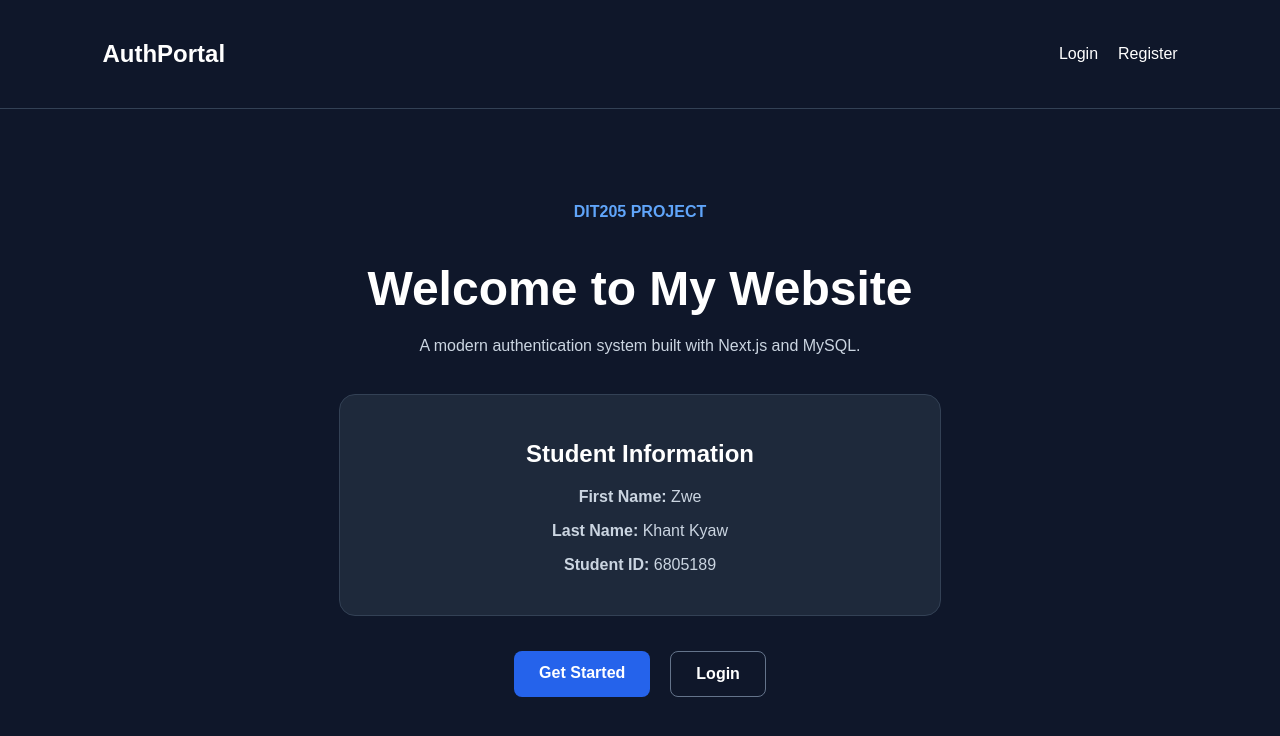
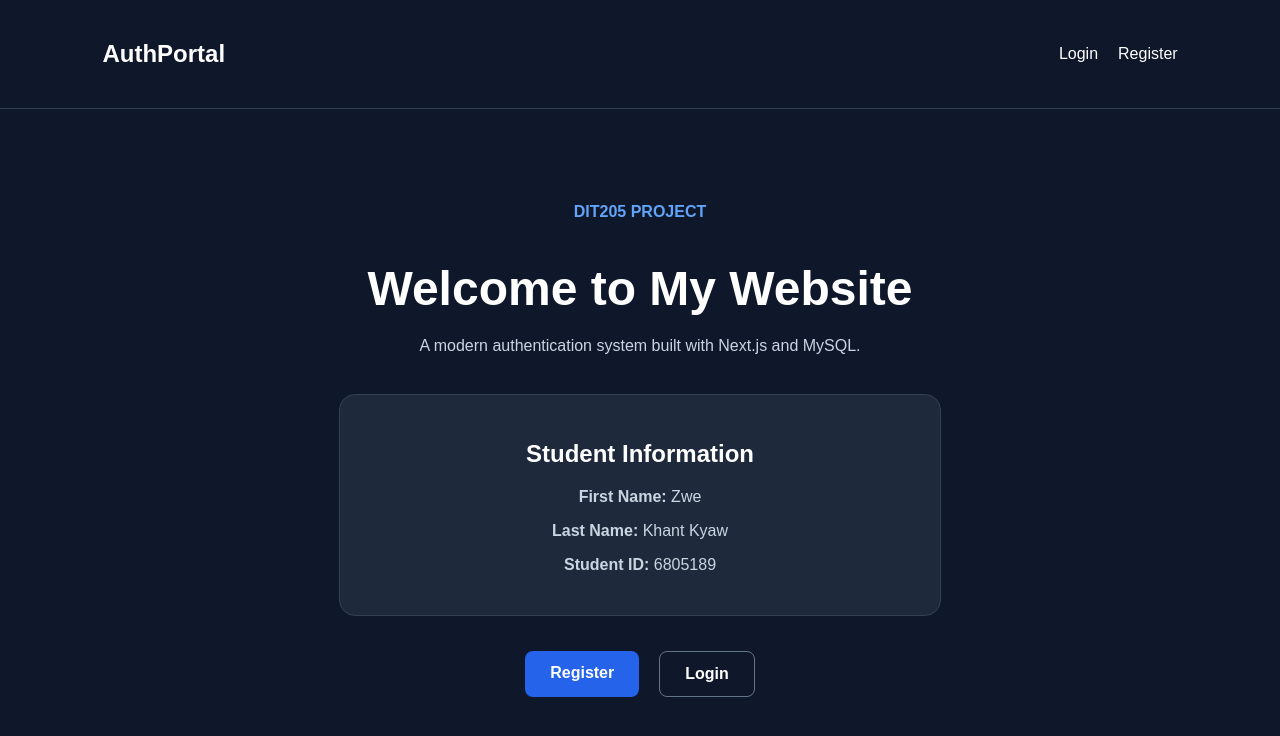
Before and after one commit to zwekhantkyaw2007-cell/06_auth_mysql, a Next.js app: page / in a window 1280 px wide. Shown: the top 736 px of the page. Built offline with nearby package versions, Linux system fonts and the light colour scheme.

Commit message:
Register

```diff
--- a/app/page.js
+++ b/app/page.js
@@ -29,7 +29,7 @@ export default function Home() {
 
         <div className="actions">
           <Link href="/register" className="primary">
-            Get Started
+            Register
           </Link>
           <Link href="/login" className="secondary">
             Login
```
